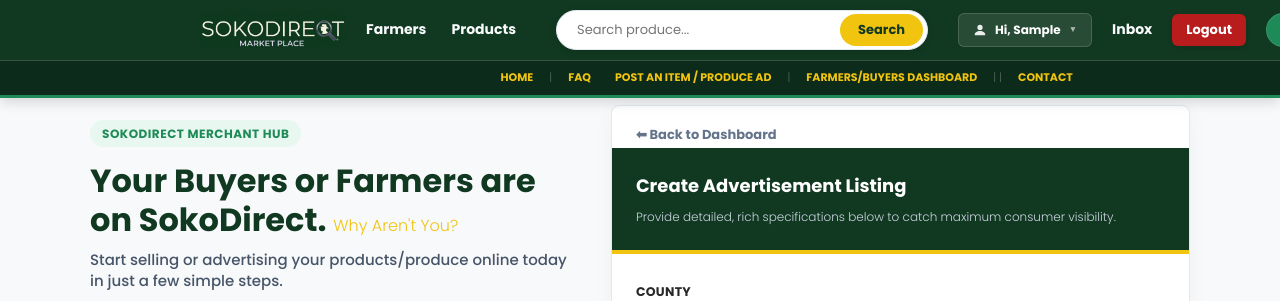
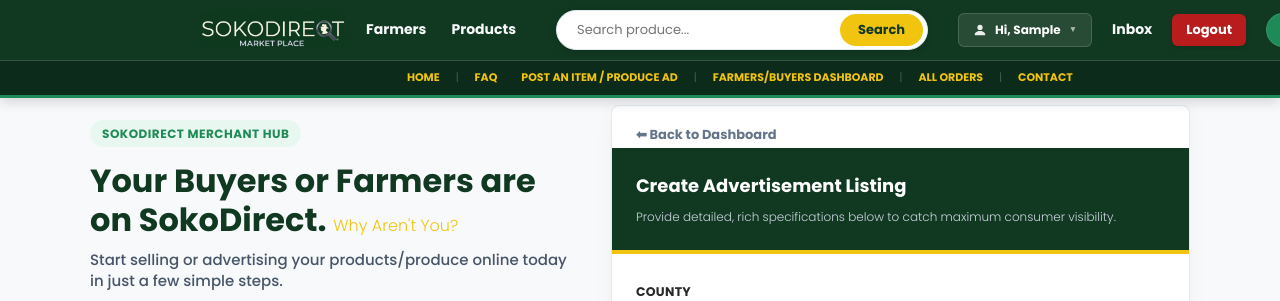
Before and after one commit to JasonKuria/Jason_189946_SokoDirect, a Django app: page /products/create-product/ in a window 1280 px wide. Shown: the top 301 px of the page. Run offline with Django 5.2, Linux system fonts and the light colour scheme; the visitor is signed in with stand-in values (Sample User, id 1); data that the repository does not hold is empty.

Commit message:
updating the main.html and navbar.html

```diff
--- a/templates/main.html
+++ b/templates/main.html
@@ -1,5 +1,3 @@
-<!-- templates/main.html -->
-
 <!DOCTYPE html>
 {% load static %}
 <html>
@@ -64,6 +62,6 @@
 
     <script src="{% static 'js/app.js' %}"></script>
     <script src="{% static 'js/main.js' %}"></script>
-    <script type="text/javascript" src="{% static 'js/cart.js' %}"></script>
+   <script type="text/javascript" src="{% static 'js/cart.js' %}"></script>
 </body>
 </html>
--- a/templates/navbar.html
+++ b/templates/navbar.html
@@ -1,5 +1,3 @@
-<!-- templates/navbar.html -->
-
 {% load static %}
 
 <header class="header" style="background-color: #113821 !important; box-shadow: 0 4px 12px rgba(0,0,0,0.15); border-bottom: 3px solid #1e8a57; padding: 0;">
@@ -91,11 +89,19 @@
             <li class="header__menuItem"><a href="{% url 'login' %}" class="btn" style="background-color: #1e8a57 !important; color: white !important; padding: 6px 16px; border-radius: 6px; font-weight: 600; font-size: 1.3rem; box-shadow: 0 2px 4px rgba(0,0,0,0.1);">Login/Sign Up</a></li>
           {% endif %}
 
+          <!--<li class="header__menuItem">
+            <a href="{% url 'cart' %}" style="background: #1e8a57; padding: 6px 14px; border-radius: 20px; display: inline-flex; align-items: center; text-decoration: none; color: #fff; font-weight: 600; font-size: 1.3rem; border: 1px solid rgba(255,255,255,0.1);">
+              Cart
+              <span id="cart-total" style="background: #f1c40f; color: #113821; padding: 2px 6px; border-radius: 50%; font-size: 1rem; margin-left: 6px; font-weight: 800; line-height: 1;">
+                0
+              </span>
+            </a>
+          </li> -->
 
 
 
           <li class="header__menuItem">
-              <a href="" style="background: #1e8a57; padding: 6px 14px; border-radius: 20px;
+              <a href="{% url 'cart' %}" style="background: #1e8a57; padding: 6px 14px; border-radius: 20px;
                         display: inline-flex; align-items: center; text-decoration: none; color: #fff;
                         font-weight: 600; font-size: 1.3rem; border: 1px solid rgba(255,255,255,0.1);">
                   Cart
@@ -116,13 +122,13 @@
 
   <div class="subheader-bar" style="background-color: #0d2b1a !important; padding: 0.4rem 0;">
     <span class="container container--narrow" style="display: flex; align-items: center; justify-content: flex-end; max-width: 1200px; margin: 0 auto; padding: 0 2rem; gap: 8px; color: rgba(255,255,255,0.3); font-size: 1.1rem;">
-      <a href="" class="btn-post-ad-global"
+      <a href="{% url 'home' %}" class="btn-post-ad-global"
         style="padding:4px 8px; font-size:1.1rem; font-weight:700;
                 text-transform:uppercase; text-decoration:none; color:#f1c40f !important;">
         Home
       </a>
       |
-      <a href="" class="btn-post-ad-global"
+      <a href="{% url 'faq' %}" class="btn-post-ad-global"
         style="padding:4px 8px; font-size:1.1rem; font-weight:700;
                 text-transform:uppercase; text-decoration:none; color:#f1c40f !important;">
         FAQ
@@ -141,19 +147,14 @@
 
 
         |
-
-        {% comment %}
-        |
         <a href="{% url 'orders_dashboard' %}" class="btn-post-ad-global"
             style="padding:4px 8px; font-size:1.1rem; font-weight:700;
                     text-transform:uppercase; text-decoration:none; color:#f1c40f !important;">
             All Orders
         </a>
-        {% endcomment %}
-
       {% endif %}
         |
-      <a href="" class="btn-post-ad-global"
+      <a href="{% url 'contact' %}" class="btn-post-ad-global"
         style="padding:4px 8px; font-size:1.1rem; font-weight:700;
                 text-transform:uppercase; text-decoration:none; color:#f1c40f !important;">
         Contact
```
